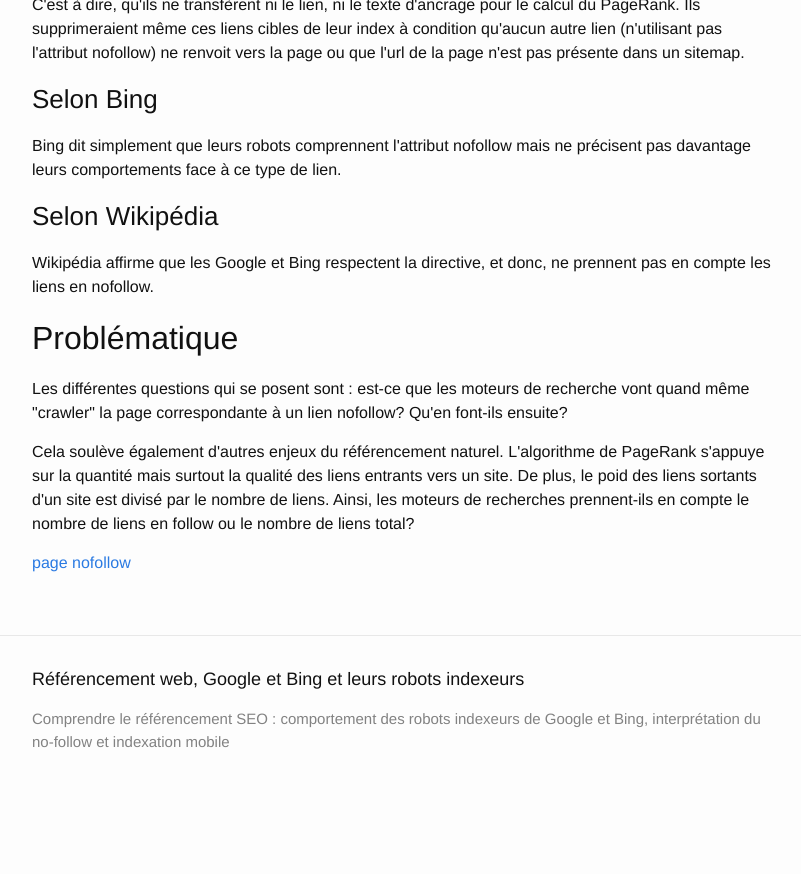
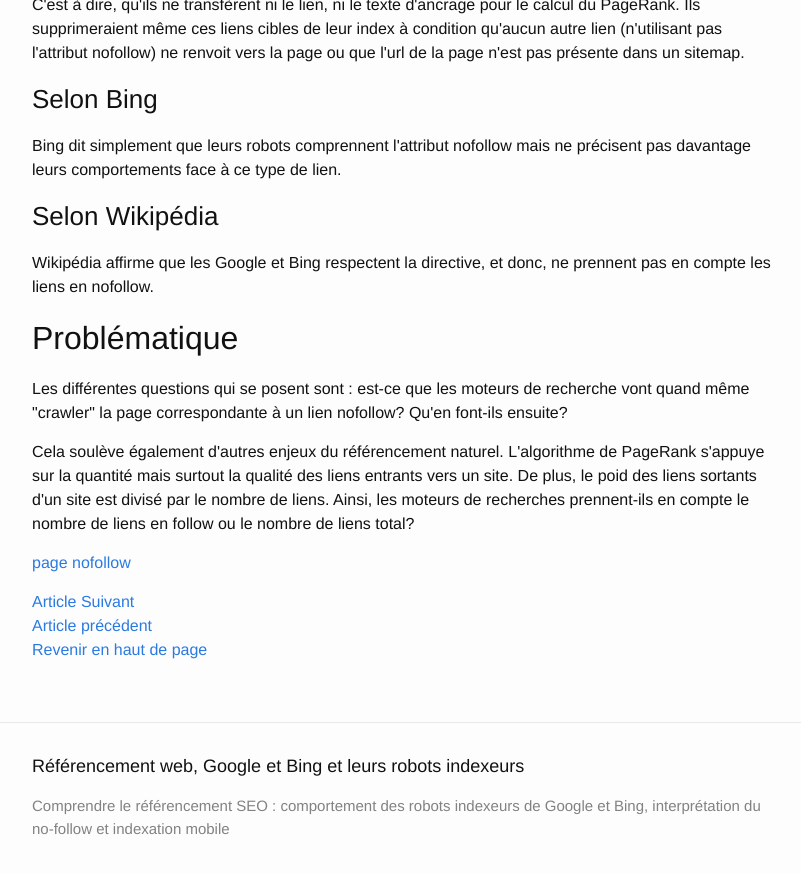
Before and after one commit to pierloui/pierloui.github.io, a Jekyll site: the page built from _posts/2015-10-30-comparer-google-bing-interpretation-nofollow.html, in a window 1280 px wide and 900 px high, scrolled down 1307 px. Shown: the top 874 px of the window, without its empty margins (238-1039 px from the left). Built offline with Jekyll 4.4.1, drawn with Linux system fonts in a browser that asks for light colours; nearby versions of some CDN libraries; before the commit the page ends 2120 px from its top, so only the background shows below that.

Commit message:
Update 2015-10-30-comparer-google-bing-interpretation-nofollow.html

```diff
--- a/_posts/2015-10-30-comparer-google-bing-interpretation-nofollow.html
+++ b/_posts/2015-10-30-comparer-google-bing-interpretation-nofollow.html
@@ -82,3 +82,9 @@ total?
 <p>
   <a rel="nofollow" href="http://nofollow.cypriengilbert.com/">page nofollow</a>
 </p>
+
+<p>
+   <a href="http://www.referencement-web.site/recherche-mobile-google/">Article Suivant</a><br>
+   <a href="http://www.referencement-web.site/glossaire-referencement-SEO">Article précédent</a><br>
+   <a href="http://www.referencement-web.site/comparer-google-bing-interpretation-nofollow/">Revenir en haut de page</a>
+</p>
```
